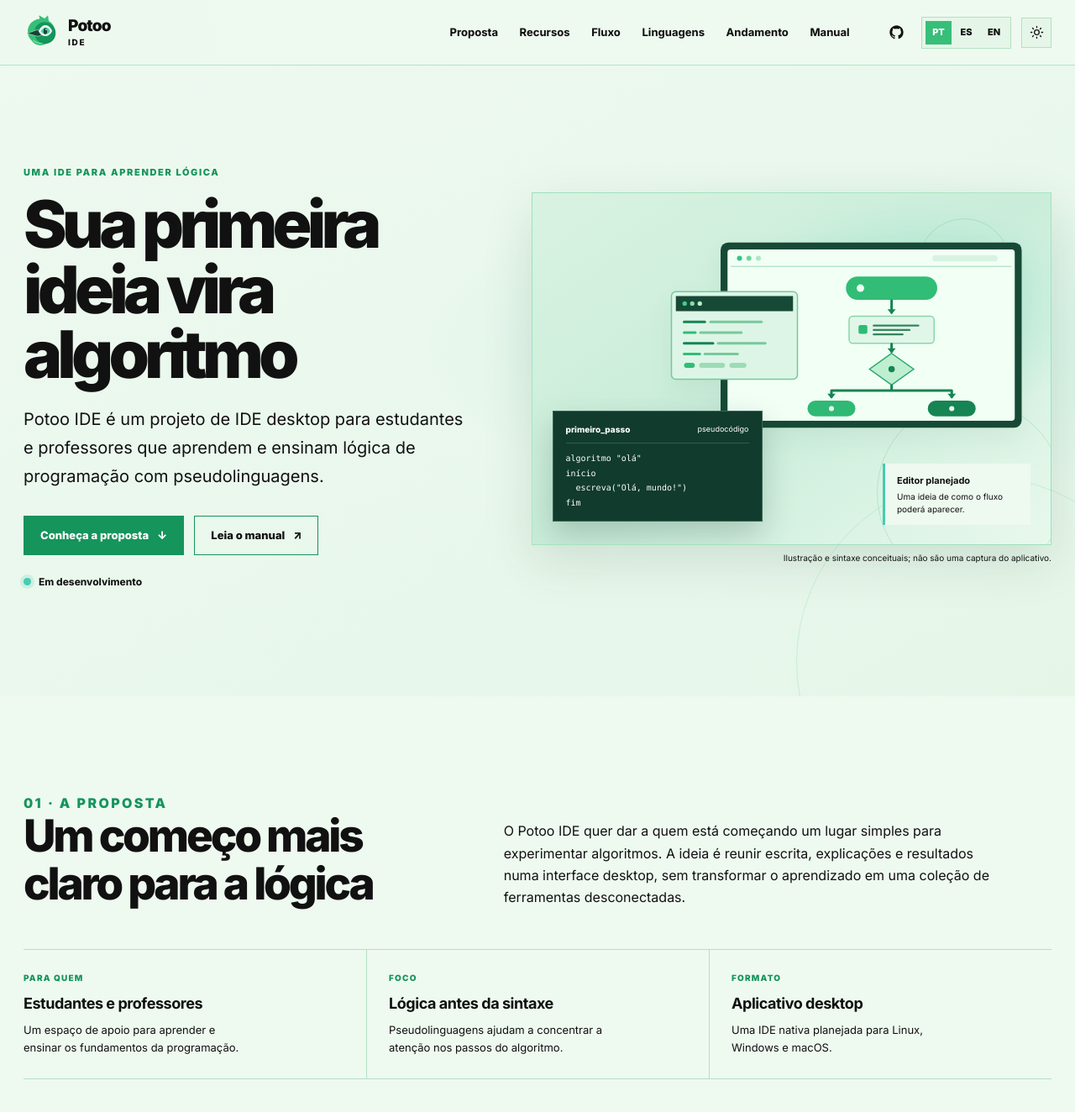
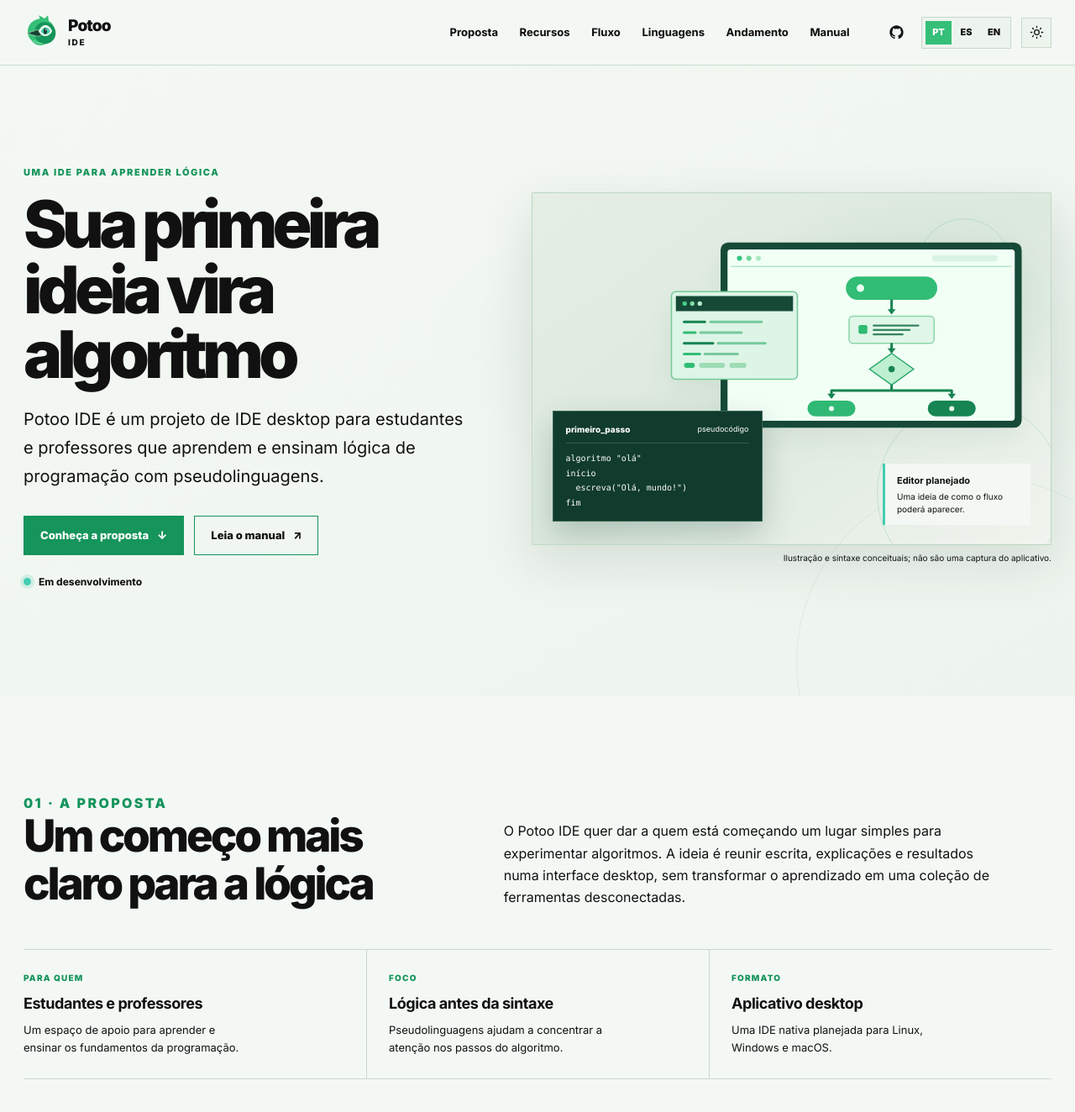
Before and after one commit to diegopn/potoo-site, a Jekyll site: the page built from index.html, in a window 1280 px wide and 1400 px high. Shown: the top 1324 px of the window at 84% size. Built offline with Jekyll 4.4.1, drawn with Linux system fonts in a browser that asks for light colours.

Commit message:
Soften light green surfaces

```diff
--- a/_layouts/default.html
+++ b/_layouts/default.html
@@ -3,13 +3,13 @@
 <head>
   <meta charset="utf-8">
   <meta name="viewport" content="width=device-width, initial-scale=1">
-  <meta name="theme-color" content="#eef9f0">
+  <meta name="theme-color" content="#f4f8f4">
   {% include meta-tags.html %}
   {% include structured-data.html %}
   <link rel="icon" href="{{ '/src/assets/images/potoo-mark.svg' | relative_url }}" type="image/svg+xml">
   <script src="{{ '/src/theme-init.js' | relative_url }}"></script>
   <link rel="preload" href="{{ '/src/fonts/inter-latin-v20.woff2' | relative_url }}" as="font" type="font/woff2" crossorigin>
-  <link rel="stylesheet" href="{{ '/src/style.css' | relative_url }}?v=inter-local-v2">
+  <link rel="stylesheet" href="{{ '/src/style.css' | relative_url }}?v=soft-green-v1">
   <style>
     .language-switcher a[aria-current="page"],
     .step-number,
--- a/src/style.css
+++ b/src/style.css
@@ -16,12 +16,12 @@
   --leaf-bright: #36bf78;
   --leaf-light: #79d9a2;
   --mint: #FFFFFF;
-  --mint-soft: #d9f2e1;
+  --mint-soft: #edf3ed;
   --sea: #45cdb1;
-  --page: #eef9f0;
-  --surface: #e5f6e9;
-  --surface-strong: #d4efdc;
-  --line: #b4dfc2;
+  --page: #f4f8f4;
+  --surface: #edf4ed;
+  --surface-strong: #e5eee6;
+  --line: #c7d9cb;
   --muted: #397553;
   --shadow: 0 20px 55px rgba(23, 67, 50, .13);
   --on-accent: #FFFFFF;
@@ -30,12 +30,12 @@
   --button-fg: var(--mint);
   --button-bg-hover: var(--ink);
   --button-fg-hover: var(--mint);
-  --header-bg: rgba(238, 249, 240, .94);
-  --header-line: rgba(121, 217, 162, .55);
-  --stage-start: #d9f2e1;
-  --stage-mid: #c9edda;
-  --stage-end: #e8f8ec;
-  --section-soft: rgba(217, 242, 225, .7);
+  --header-bg: rgba(244, 248, 244, .96);
+  --header-line: rgba(142, 185, 151, .42);
+  --stage-start: #e5eee5;
+  --stage-mid: #dce9de;
+  --stage-end: #f0f4ee;
+  --section-soft: rgba(229, 238, 229, .72);
   --ring-color: rgba(21, 148, 91, .17);
   --wrap: 1300px;
   font-family: Inter, ui-rounded, system-ui, -apple-system, BlinkMacSystemFont, "Segoe UI", sans-serif;
@@ -90,8 +90,8 @@
   z-index: -1;
   inset: 0;
   background:
-    radial-gradient(ellipse at 8% 5%, rgba(69, 205, 177, .12), transparent 30%),
-    radial-gradient(ellipse at 92% 24%, rgba(54, 191, 120, .09), transparent 27%);
+    radial-gradient(ellipse at 8% 5%, rgba(103, 163, 125, .07), transparent 30%),
+    radial-gradient(ellipse at 92% 24%, rgba(94, 156, 111, .045), transparent 27%);
   content: "";
   pointer-events: none;
 }
@@ -232,7 +232,7 @@
   overflow: hidden;
   padding: clamp(72px, 10vw, 120px) 0 clamp(76px, 10vw, 126px);
   background:
-    radial-gradient(ellipse at 78% 44%, rgba(69, 205, 177, .18), transparent 35%),
+    radial-gradient(ellipse at 78% 44%, rgba(103, 163, 125, .11), transparent 35%),
     linear-gradient(150deg, var(--page), var(--surface));
 }
 .hero::after {
@@ -241,7 +241,7 @@
   bottom: -180px;
   width: 440px;
   height: 440px;
-  border: 1px solid rgba(54, 191, 120, .18);
+  border: 1px solid rgba(94, 156, 111, .12);
   border-radius: 50%;
   content: "";
   pointer-events: none;
@@ -300,7 +300,7 @@
   overflow: hidden;
   border: 1px solid var(--header-line);
   background:
-    radial-gradient(ellipse at 73% 34%, rgba(69, 205, 177, .28), transparent 34%),
+    radial-gradient(ellipse at 73% 34%, rgba(103, 163, 125, .17), transparent 34%),
     linear-gradient(145deg, var(--stage-start) 0%, var(--stage-mid) 50%, var(--stage-end) 100%);
   box-shadow: var(--shadow);
 }
```
